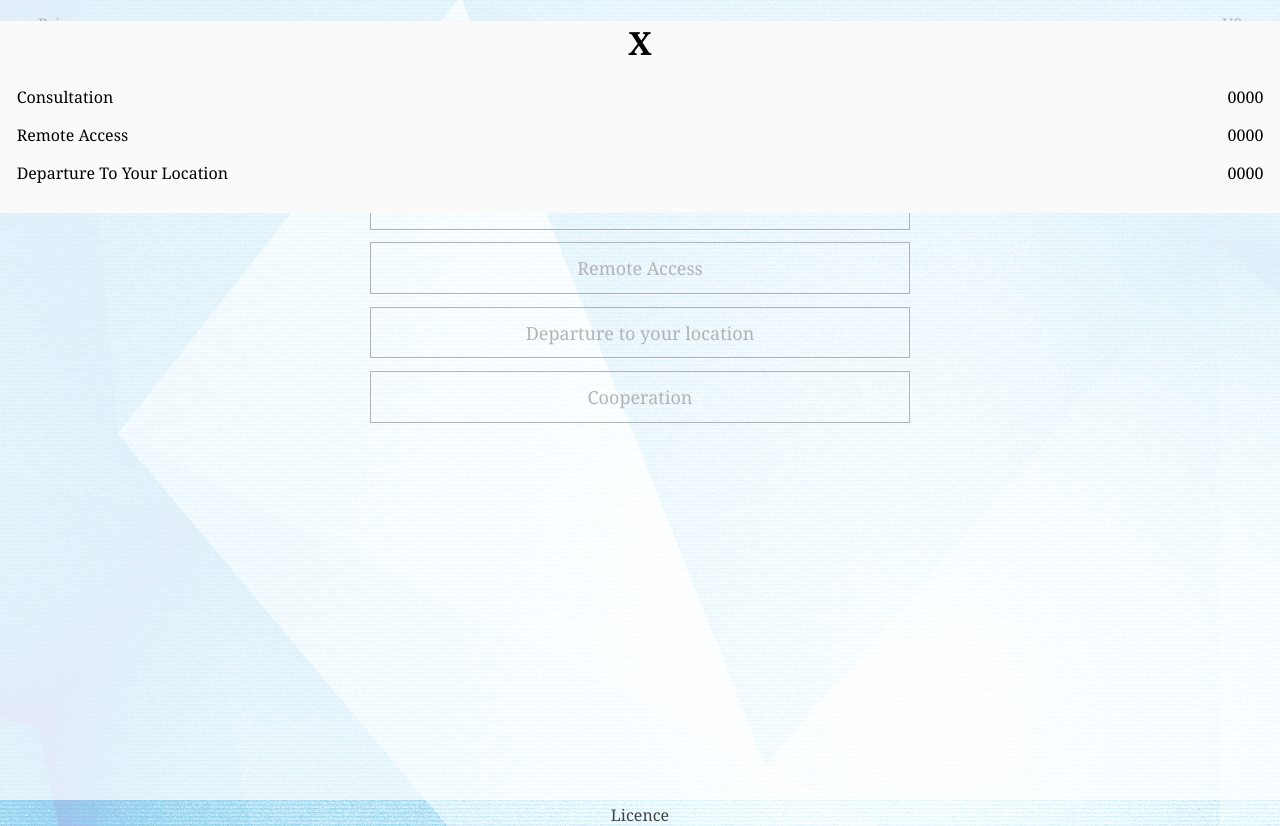
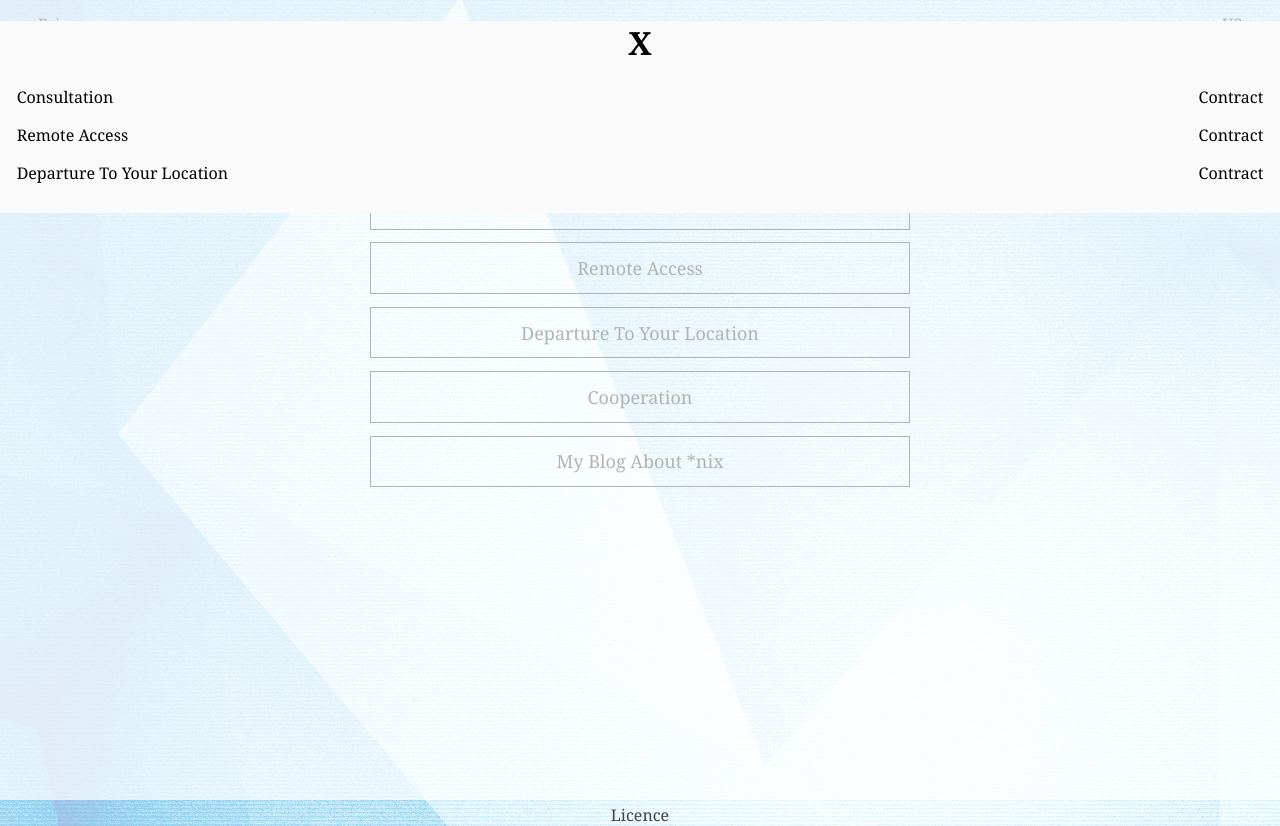
Before and after one commit to bgoncharuck/magician, a plain HTML site: page index.html in a window 1280 px wide. Both pictures are taken after a click on the element "Price". Drawn offline with Linux system fonts and the light colour scheme.

Commit message:
init before scripts

```diff
--- a/index.html
+++ b/index.html
@@ -18,9 +18,7 @@
 <header>
 <nav>
 <span class="priceButton" id="priceButton" onclick="showPricesWindow()">Price</span>
-<span class="languageButton" id="languageButton">
-US
-</span>
+<span class="languageButton" id="languageButton">US</span>
 </nav>
 </header>
 <main>
@@ -39,13 +37,18 @@ Remote Access
 </div>
 <div class="optionButton">
 <div class="departureButton" id="departureButton">
-Departure to your location
+Departure To Your Location
 </div>
 </div>
 <div class="optionButton">
 <a href="https://bgoncharuck.github.io/busicard/" target="_blank">
 <div class="workButton" id="workButton">
 Cooperation</div></a>
+</div>
+<div class="optionButton">
+<div class="blogButton" id="blogButton">
+My Blog About *nix
+</div>
 </div>
 </section>
 <footer>
@@ -56,9 +59,9 @@ Cooperation</div></a>
 <div class="pricesWindow" id="pricesWindow">
 <div class="pricesArea">
 <div class="pricesWindowClose" id="pricesWindowClose" onclick="closePricesWindow()"><h1>X</h1></div>
-<p id="priceConsultation"><span id="priceConsultationText">    Consultation</span><span>0000    </span></p>
-<p id="priceRemoteAccess"><span id="priceRemoteAccessText">    Remote Access</span><span>0000    </span</p>
-<p id="priceDepartureToYourLocation"><span id="priceDepartureToYourLocationText">    Departure To Your Location</span><span>0000    </span></p>
+<p id="priceConsultation"><span id="priceConsultationText">    Consultation</span><span>Contract    </span></p>
+<p id="priceRemoteAccess"><span id="priceRemoteAccessText">    Remote Access</span><span>Contract    </span</p>
+<p id="priceDepartureToYourLocation"><span id="priceDepartureToYourLocationText">    Departure To Your Location</span><span>Contract    </span></p>
 </div>
 </div>
 </body>
--- a/style.css
+++ b/style.css
@@ -91,6 +91,7 @@ main {
 
 .optionButton:hover, .optionButton:active {
   color: #1565c0;
+  background-color: rgba(255,255,255, 0.1);
   border: solid 1px #1565c0;
 }
 
```
